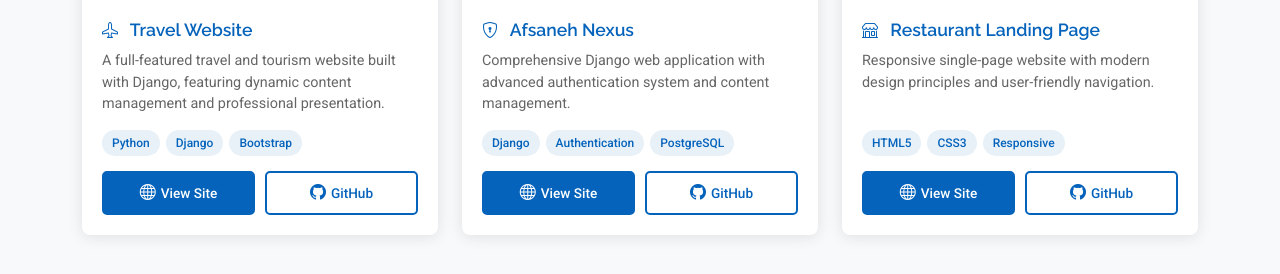
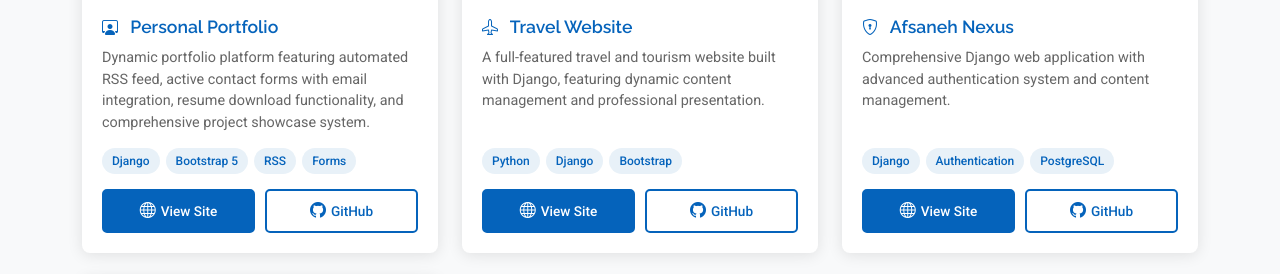
Before and after one commit to Afsaneh-hassani/portfolio-afsaneh, a Django app: page / in a window 1280 px wide. Shown: the part 5435-5709 px from the top of the page. Run offline with Django 5.2, Linux system fonts and the light colour scheme; some libraries are stand-ins or nearby versions.

Commit message:
change setting

```diff
--- a/manage.py
+++ b/manage.py
@@ -6,7 +6,7 @@ import sys
 
 def main():
     """Run administrative tasks."""
-    os.environ.setdefault('DJANGO_SETTINGS_MODULE', 'myportfolio.setting.dev')
+    os.environ.setdefault('DJANGO_SETTINGS_MODULE', 'myportfolio.settings')
     try:
         from django.core.management import execute_from_command_line
     except ImportError as exc:
--- a/templates/blog/blog-writer.html
+++ b/templates/blog/blog-writer.html
@@ -1,7 +1,7 @@
 {% load static %}
 <div class="single-sidebar-widget user-info-widget">
     <img src="{% static 'img/blog/user-info.jpg' %}" alt="" />
-    <a href="#"><h4>Dr. Afsaneh Hassani Saleh</h4></a>
+    <a href="#"><h4>Afsaneh Hassani Saleh</h4></a>
     <p>Python/Django Developer</p>
     <ul class="social-links">
       <li>
--- a/templates/website/index.html
+++ b/templates/website/index.html
@@ -472,6 +472,46 @@
 
   <div class="container">
     <div class="row gy-4">
+
+
+<!-- Project 4: Personal Portfolio -->
+<div class="col-lg-4 col-md-6" data-aos="fade-up" data-aos-delay="400">
+  <div class="portfolio-card">
+    <a href="https://afsanehhassani.ir/" target="_blank" class="portfolio-image-link">
+      <div class="portfolio-image">
+        <img src="{% static 'img/projects/project4.png' %}" class="img-fluid" alt="Personal Portfolio">
+        <div class="portfolio-overlay">
+          <i class="bi bi-arrow-up-right-circle"></i>
+        </div>
+      </div>
+    </a>
+    <div class="portfolio-content">
+      <h3><i class="bi bi-person-workspace"></i> Personal Portfolio</h3>
+      <p class="portfolio-description">
+        Dynamic portfolio platform featuring automated RSS feed, active contact forms with email integration, resume download functionality, and comprehensive project showcase system.
+      </p>
+
+      <div class="tech-stack">
+        <span class="tech-badge">Django</span>
+        <span class="tech-badge">Bootstrap 5</span>
+        <span class="tech-badge">RSS</span>
+        <span class="tech-badge">Forms</span>
+      </div>
+
+      <div class="portfolio-links">
+        <a href="https://afsanehhassani.ir/" target="_blank" class="portfolio-btn">
+          <i class="bi bi-globe"></i> View Site
+        </a>
+        <a href="https://github.com/Afsaneh-hassani/portfolio-afsaneh" target="_blank" class="portfolio-btn btn-outline">
+          <i class="bi bi-github"></i> GitHub
+        </a>
+      </div>
+    </div>
+  </div>
+</div>
+
+
+
 
       <!-- Project 1: Travel Website -->
       <div class="col-lg-4 col-md-6" data-aos="fade-up" data-aos-delay="100">
```
Also changed, not shown: static/img/profile-img.jpg, static/img/profile-img1.jpg (deleted), static/img/projects/project4.PNG (added), static/img/services.jpg (deleted), static/img/stats-bg.jpg (deleted), static/img/testimonials-bg.jpg (deleted), static/img/testimonials/testimonials-1.jpg (deleted), static/img/testimonials/testimonials-2.jpg (deleted), static/img/testimonials/testimonials-3.jpg (deleted), static/img/testimonials/testimonials-4.jpg (deleted), static/img/testimonials/testimonials-5.jpg (deleted).
